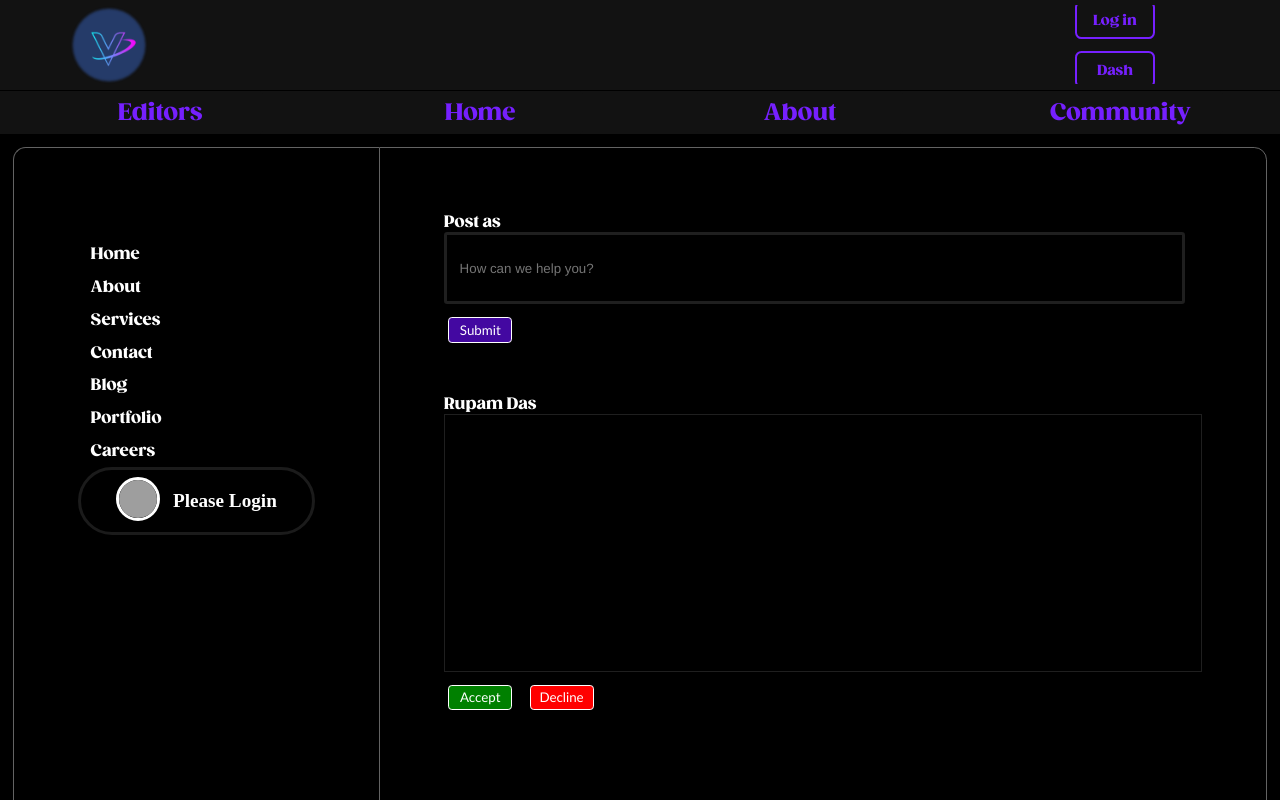
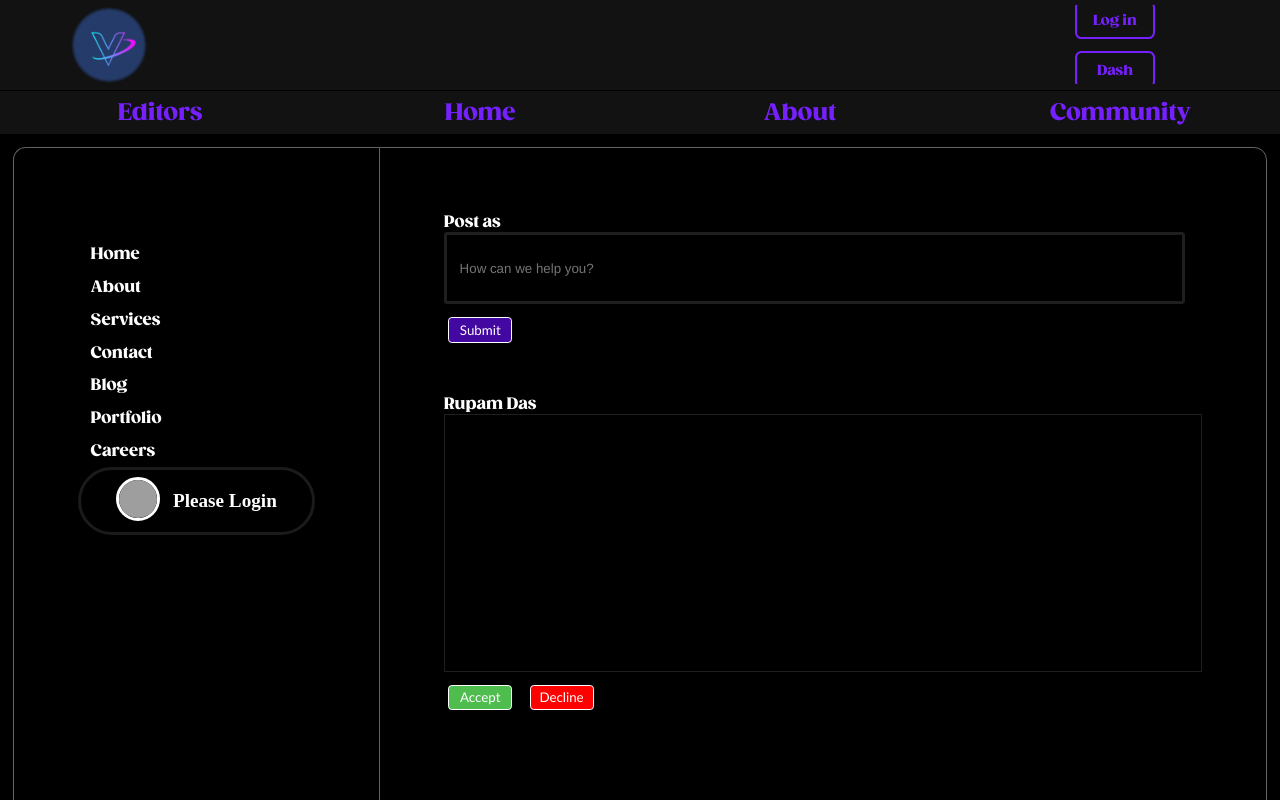
Before and after one commit to therupamdas/letsnext, a Next.js app: page /community in a window 1280 px wide. In both pictures the pointer is over the button "Accept". Shown: the top 800 px of the page. Built offline with nearby package versions, Linux system fonts and the light colour scheme; no server answers; grey boxes are pictures that could not be loaded.

Commit message:
Update globals.css

```diff
--- a/app/globals.css
+++ b/app/globals.css
@@ -449,6 +449,20 @@ ul {
     color: white;
 
 }
+.greenbutton:hover{
+    background-color: rgb(78, 189, 78);
+    color: white;
+
+}
+.redbutton:hover{
+    background-color: rgb(255, 71, 71);
+    color: white;
+}
+.subutton:hover{
+    background-color: #6830c4;
+    color: white;
+
+}
 .cbt{
     font-family: 'Gill Sans', 'Gill Sans MT', Calibri, 'Trebuchet MS', sans-serif;
     width: 5vw;
@@ -457,6 +471,7 @@ ul {
     margin-left: 0.35vw;
     border-radius: 0.3vw;
     border: solid 1px white;
+    transition: all ease 0.3s;
 }
 
 .order {
```
